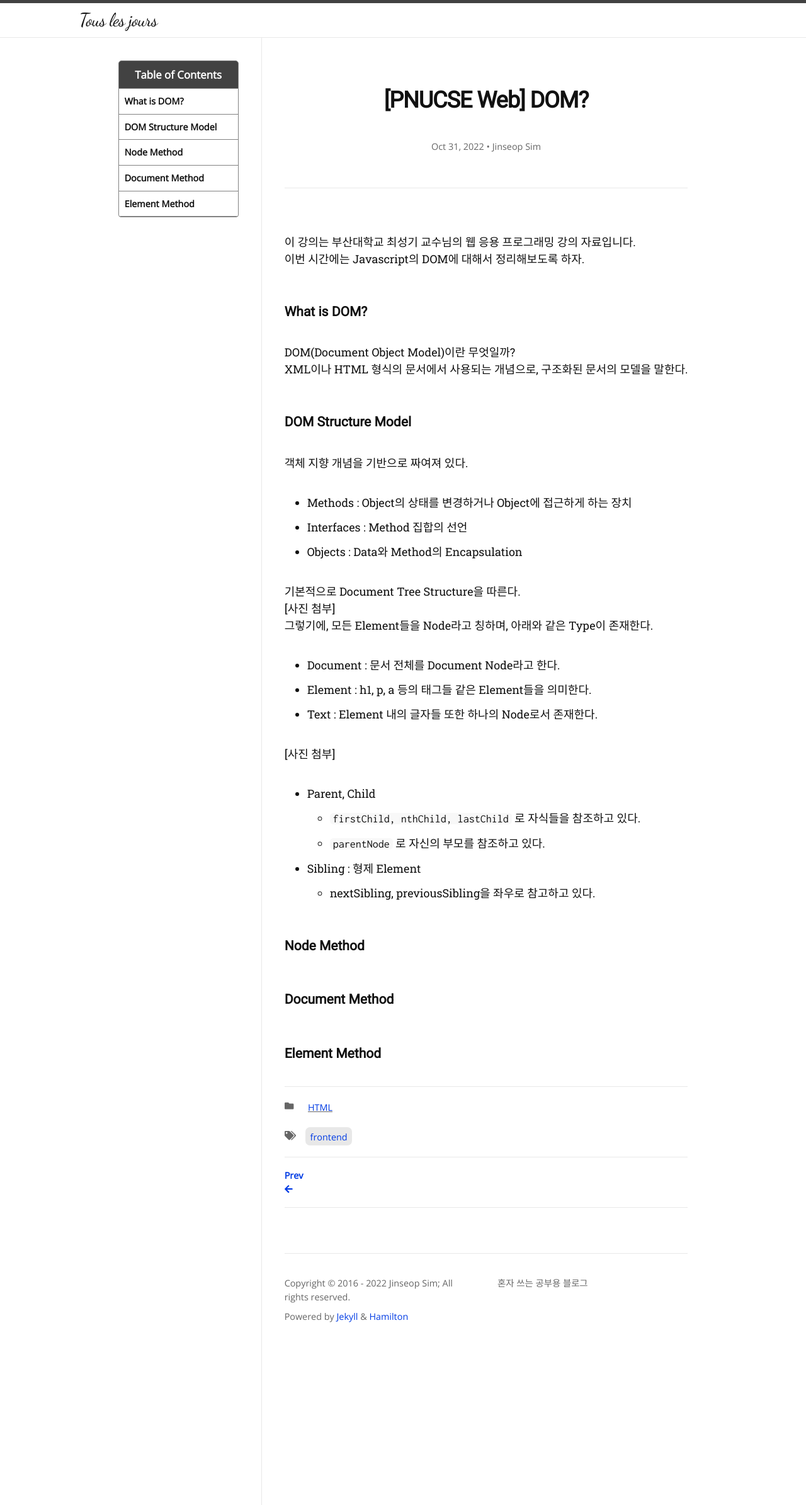
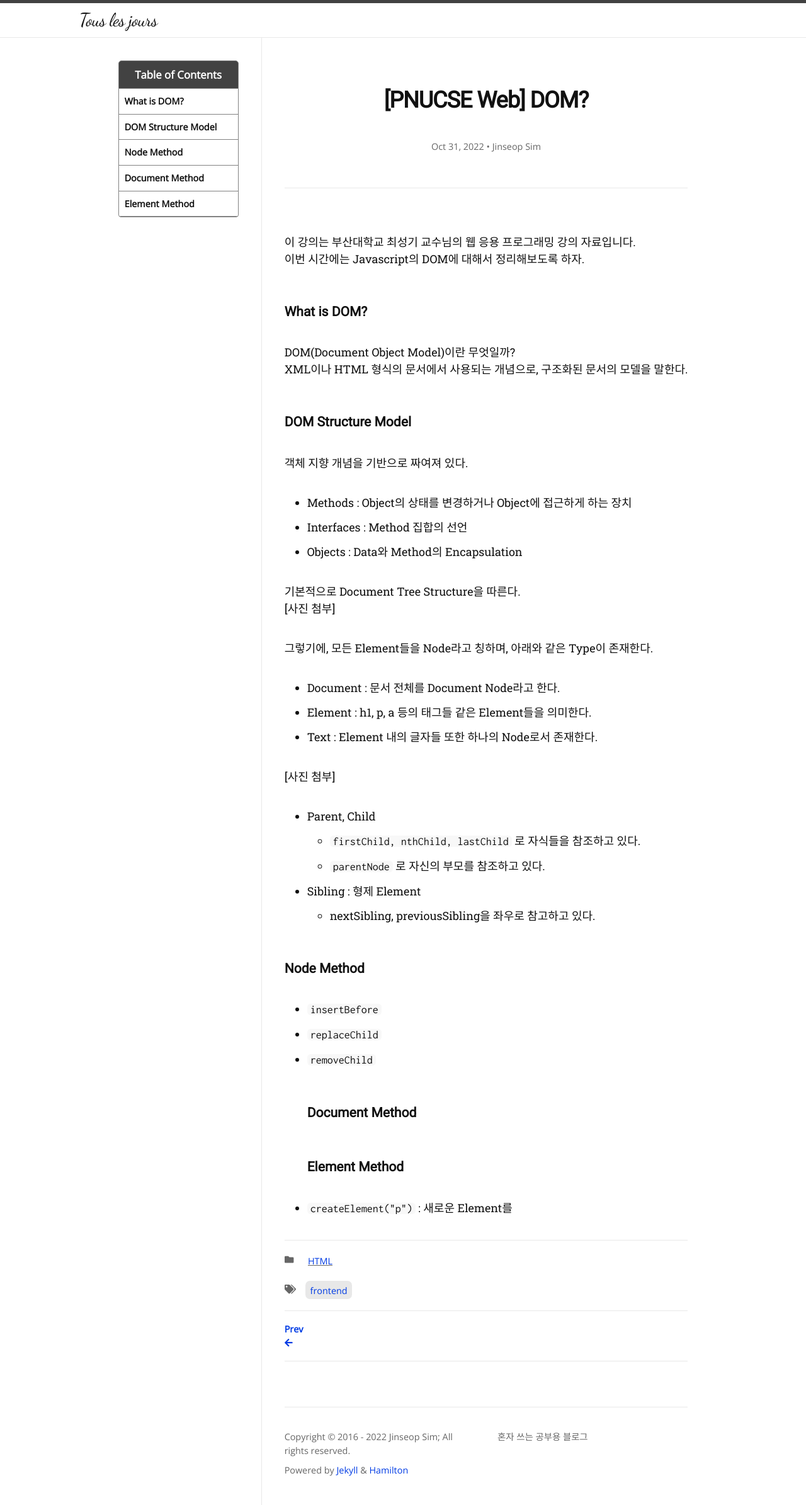
Before and after one commit to Jinseop-Sim/Jinseop-Sim.github.io, a Jekyll site: the page built from _posts/2022-10-31-DOM.md, in a window 1280 px wide. Shown: the whole page at 63% size. Built offline with Jekyll 4.4.1, drawn with Linux system fonts in a browser that asks for light colours; nearby versions of some CDN libraries; some web fonts are replaced.

Commit message:
modify post

````diff
--- a/_posts/2022-10-31-DOM.md
+++ b/_posts/2022-10-31-DOM.md
@@ -23,6 +23,7 @@ XML이나 HTML 형식의 문서에서 사용되는 개념으로, 구조화된
 
 기본적으로 Document Tree Structure을 따른다.
 [사진 첨부]
+
 그렇기에, 모든 Element들을 Node라고 칭하며, 아래와 같은 Type이 존재한다.
 - Document : 문서 전체를 Document Node라고 한다.
 - Element : h1, p, a 등의 태그들 같은 Element들을 의미한다.
@@ -36,5 +37,9 @@ XML이나 HTML 형식의 문서에서 사용되는 개념으로, 구조화된
   - nextSibling, previousSibling을 좌우로 참고하고 있다.
 
 ### Node Method
+- ```insertBefore```
+- ```replaceChild```
+- ```removeChild```
 ### Document Method
 ### Element Method
+- ```createElement("p")``` : 새로운 Element를
````
